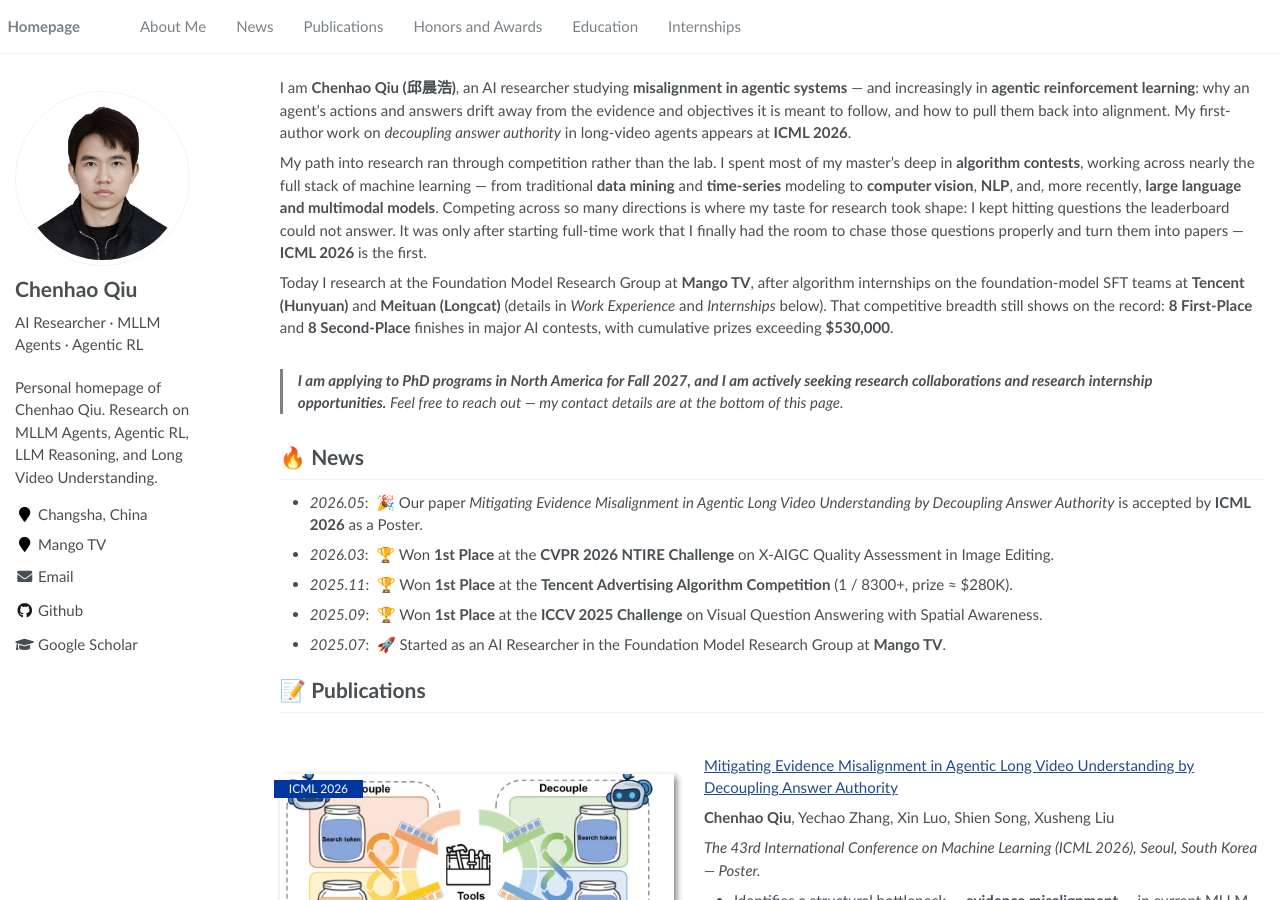
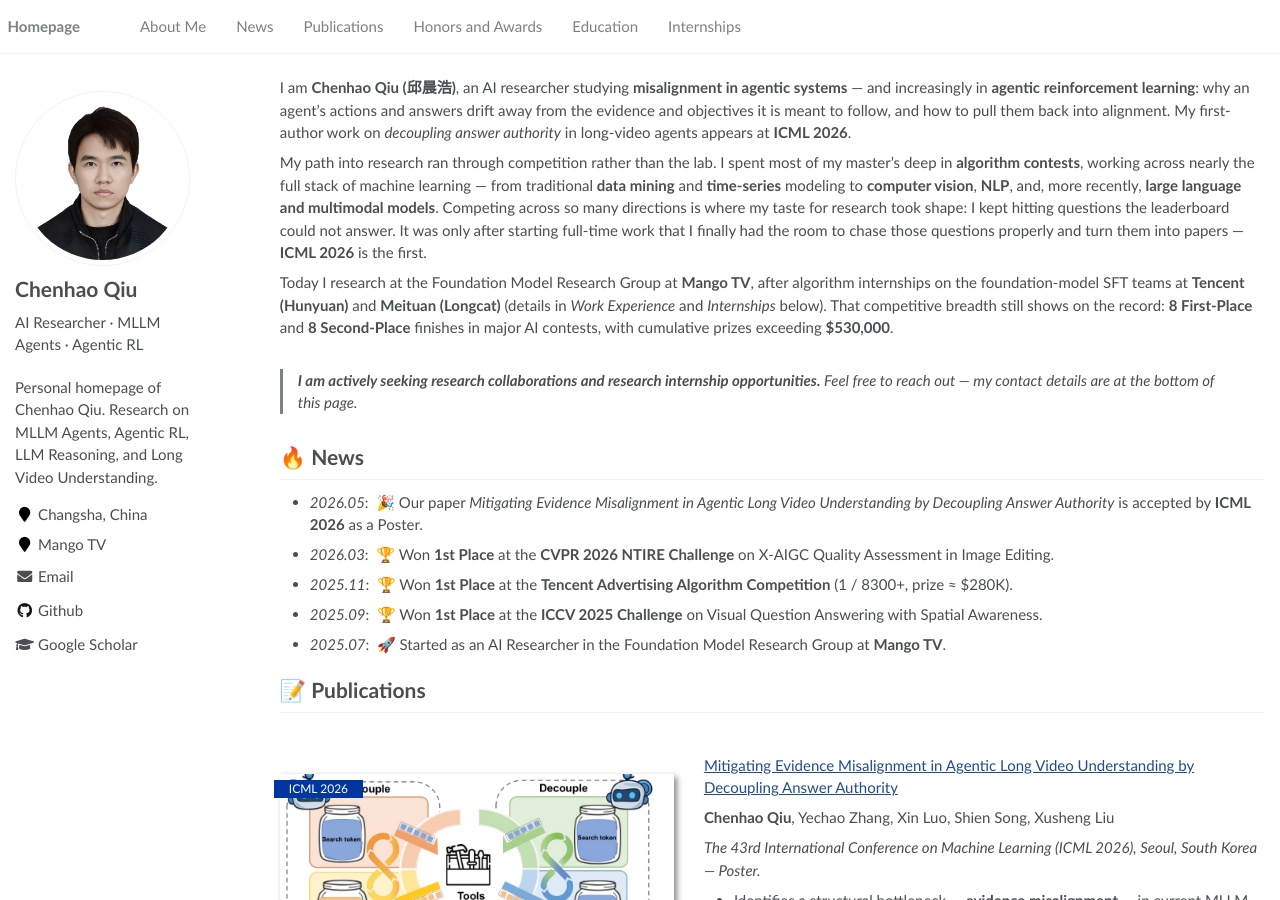
Before and after one commit to Echochef/Echochef.github.io, a Jekyll site: the page built from _pages/about.md, in a window 1280 px wide and 900 px high. Built offline with Jekyll 4.4.1, drawn with Linux system fonts in a browser that asks for light colours.

Commit message:
Remove Fall 2027 PhD application notice

```diff
--- a/_pages/about.md
+++ b/_pages/about.md
@@ -16,7 +16,7 @@ My path into research ran through competition rather than the lab. I spent most
 
 Today I research at the Foundation Model Research Group at **Mango TV**, after algorithm internships on the foundation-model SFT teams at **Tencent (Hunyuan)** and **Meituan (Longcat)** (details in *Work Experience* and *Internships* below). That competitive breadth still shows on the record: **8 First-Place** and **8 Second-Place** finishes in major AI contests, with cumulative prizes exceeding **$530,000**.
 
-> **I am applying to PhD programs in North America for Fall 2027, and I am actively seeking research collaborations and research internship opportunities.** Feel free to reach out — my contact details are at the bottom of this page.
+> **I am actively seeking research collaborations and research internship opportunities.** Feel free to reach out — my contact details are at the bottom of this page.
 
 
 # 🔥 News
```
